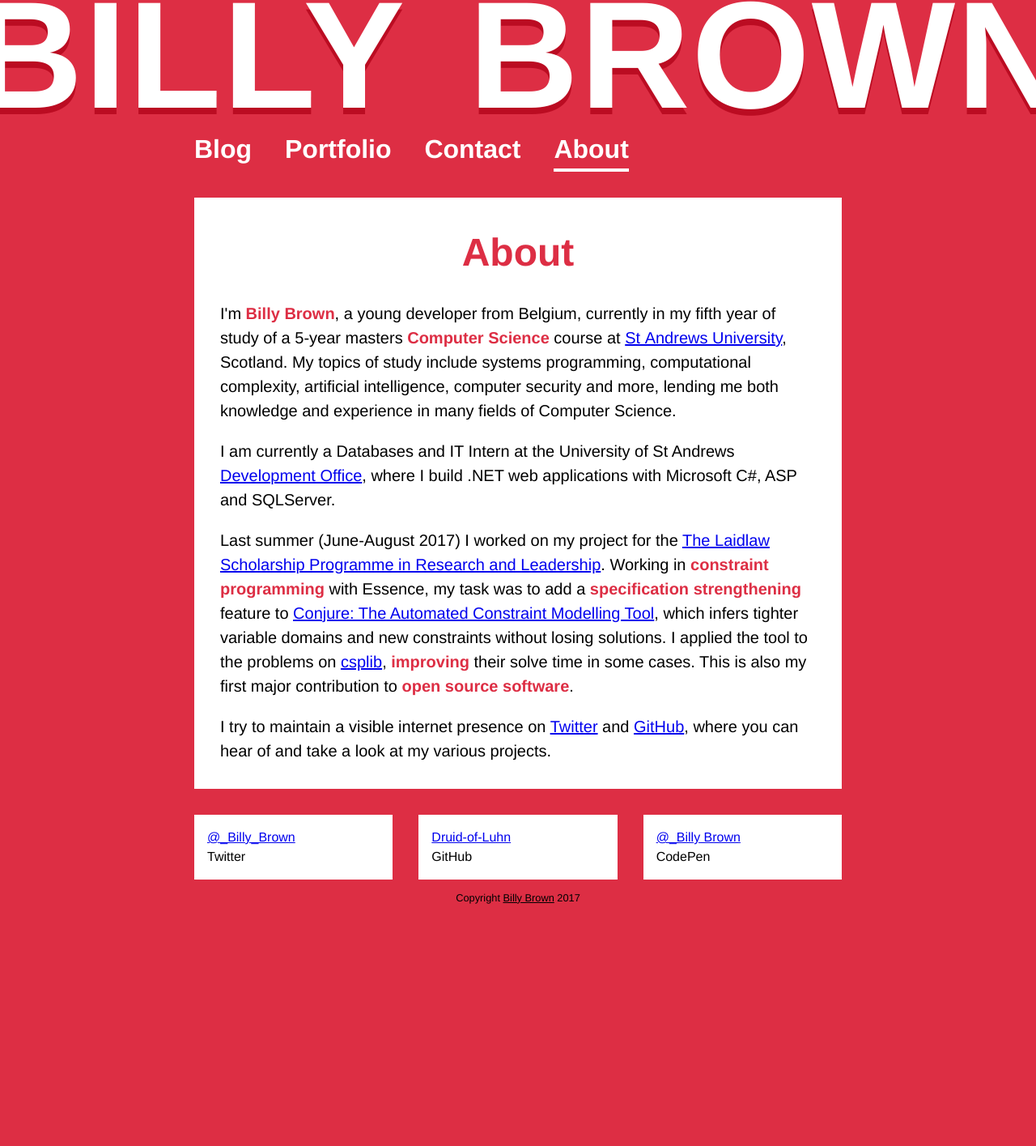
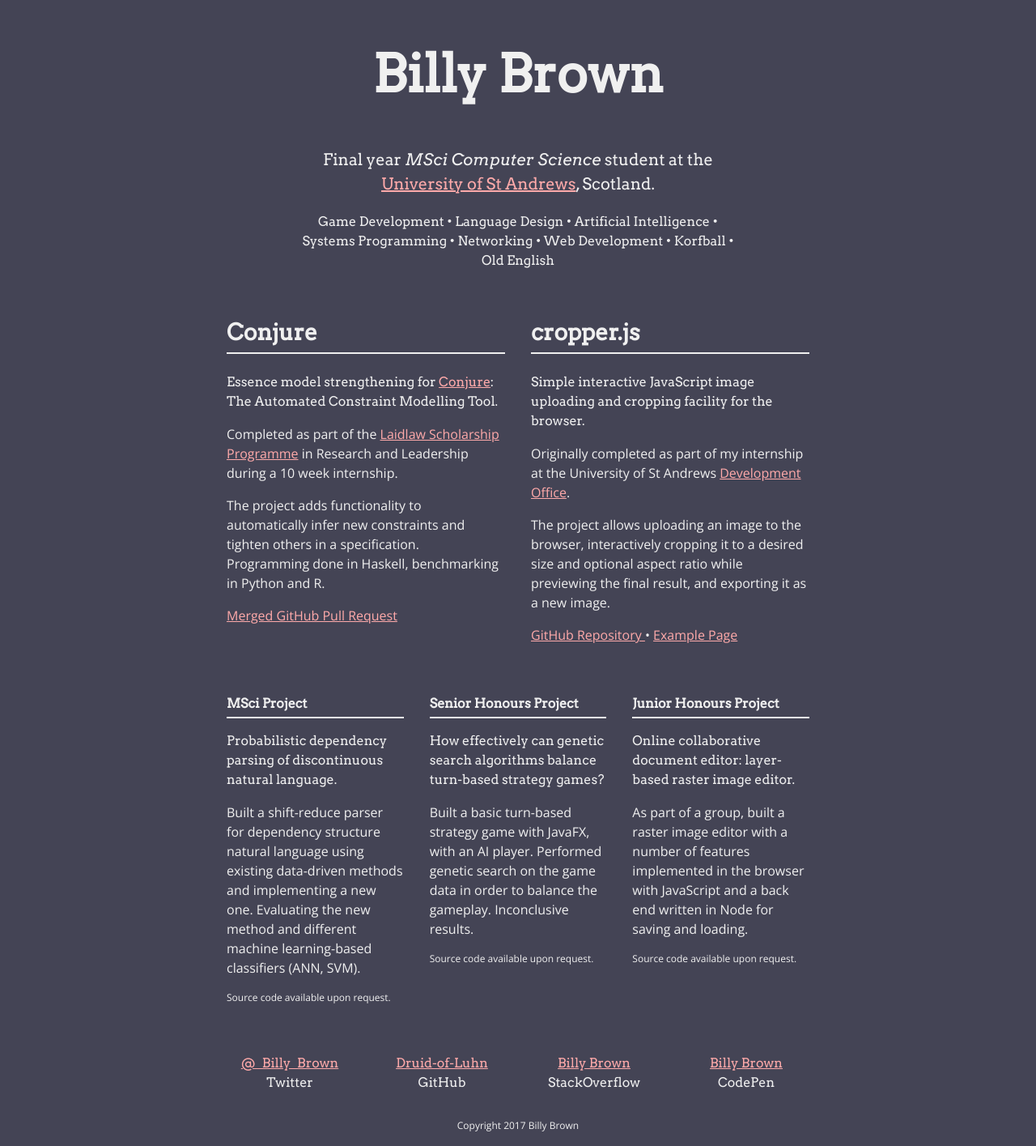
Before and after one commit to Druid-of-Luhn/druid-of-luhn.github.io, a Jekyll site: the page index.html, which Jekyll copies as it is, in a window 1280 px wide. Shown: the whole page at 81% size. Built offline with Jekyll 4.4.1, drawn with Linux system fonts in a browser that asks for light colours; before the commit the page ends 1131 px from its top, so only the background shows below that.

Commit message:
New home page

```diff
--- a/index.html
+++ b/index.html
@@ -1,13 +1,154 @@
----
-layout: default
-title: About
----
-<article class="post__content">
-    <p class="text__intro">I'm <strong>Billy Brown</strong>, a young developer from Belgium, currently in my fifth year of study of a 5-year masters <strong>Computer Science</strong> course at <a href="https://www.st-andrews.ac.uk/" title="St Andrews University">St&nbsp;Andrews University</a>, Scotland. My topics of study include systems programming, computational complexity, artificial intelligence, computer security and more, lending me both knowledge and experience in many fields of Computer Science.</p>
+<!DOCTYPE html>
+<html lang="en" role="document">
+    <head>
+        <meta charset="utf-8">
+        <meta name="viewport" content="width=device-width">
+        <meta http-equiv="X-UA-Compatible" content="IE=edge,chrome=1">
+        <meta http-equiv="X-Clacks-Overhead" content="GNU Terry Pratchett">
+        <meta name="author" content="Billy Brown">
+        <meta name="description" content="I'm Billy Brown and I am currently in my final year of an MSci degree in Computer Science at the University of St Andrews, Scotland.">
 
-    <p>I am currently a Databases and IT Intern at the University of St Andrews <a href="https://www.st-andrews.ac.uk/development/" title="St Andrews University Development Office">Development Office</a>, where I build .NET web applications with Microsoft C#, ASP and SQLServer.</p>
+        <title>Billy Brown</title>
 
-    <p>Last summer (June-August 2017) I worked on my project for the <a href="https://www.st-andrews.ac.uk/students/involve/laidlaw/">The Laidlaw Scholarship Programme in Research and Leadership</a>. Working in <strong>constraint programming</strong> with Essence, my task was to add a <strong>specification strengthening</strong> feature to <a href="https://github.com/Druid-of-Luhn/conjure">Conjure: The Automated Constraint Modelling Tool</a>, which infers tighter variable domains and new constraints without losing solutions. I applied the tool to the problems on <a href="http://csplib.org">csplib</a>, <strong>improving</strong> their solve time in some cases. This is also my first major contribution to <strong>open source software</strong>.</p>
+        <link rel="stylesheet" type="text/css" media="screen" href="style.css">
+        <link href="https://fonts.googleapis.com/css?family=Arvo:400,400i|Open+Sans:400" rel="stylesheet">
+    </head>
+    <body>
 
-    <p>I try to maintain a visible internet presence on <a href="https://twitter.com/_Billy_Brown" role="link">Twitter</a> and <a href="https://github.com/Druid-of-Luhn" role="link">GitHub</a>, where you can hear of and take a look at my various projects.</p>
-</article>
+        <header class="header">
+            <h1 class="title">Billy Brown</h1>
+
+            <p class="introduction">
+            Final year <em>MSci Computer Science</em> student at the <a href="https://www.st-andrews.ac.uk/" title="University of St Andrews website">University of St&nbsp;Andrews</a>, Scotland.
+            </p>
+
+            <ul class="interests">
+                <li>Game Development</li>
+                <li>Language Design</li>
+                <li>Artificial Intelligence</li>
+                <li>Systems Programming</li>
+                <li>Networking</li>
+                <li>Web Development</li>
+                <li>Korfball</li>
+                <li>Old English</li>
+            </ul>
+        </header>
+
+        <main>
+
+        <div class="projects-row">
+            <article class="project">
+                <h2 class="project-title">Conjure</h2>
+                <p class="project-description">
+                Essence model strengthening for <a href="https://github.com/conjure-cp/conjure" title="Conjure: The Automated Constraint Modelling Tool.">Conjure</a>: The Automated Constraint Modelling Tool.
+                </p>
+                <p>
+                Completed as part of the <a href="https://www.st-andrews.ac.uk/students/involve/laidlaw/" title="Laidlaw Scholarship Programme in Research and Leadership">Laidlaw Scholarship Programme</a> in Research and Leadership during a 10 week internship.
+                </p>
+                <p>
+                The project adds functionality to automatically infer new constraints and tighten others in a specification. Programming done in Haskell, benchmarking in Python and R.
+                </p>
+                <p>
+                <a href="https://github.com/conjure-cp/conjure/pull/379" title="Merged GitHub pull request">
+                    Merged GitHub Pull Request
+                </a>
+                </p>
+            </article>
+
+            <article class="project">
+                <h2 class="project-title">cropper.js</h2>
+                <p class="project-description">
+                Simple interactive JavaScript image uploading and cropping facility for the browser.
+                </p>
+                <p>
+                Originally completed as part of my internship at the University of St&nbsp;Andrews <a href="https://www.st-andrews.ac.uk/development/" title="University of St Andrews Development Office">Development Office</a>.
+                </p>
+                <p>
+                The project allows uploading an image to the browser, interactively cropping it to a desired size and optional aspect ratio while previewing the final result, and exporting it as a new image.
+                </p>
+                <p>
+                <a href="https://github.com/Druid-of-Luhn/cropper.js" title="GitHub repository">
+                    GitHub Repository
+                </a>
+                •
+                <a href="http://billy-brown.net/cropper.js/example.html" title="cropper.js example">
+                    Example Page
+                </a>
+                </p>
+            </article>
+        </div>
+
+        <div class="projects-row">
+            <article class="project">
+                <h2 class="project-title-small">MSci Project</h2>
+                <p class="project-description">
+                Probabilistic dependency parsing of discontinuous natural language.
+                </p>
+                <p>
+                Built a shift-reduce parser for dependency structure natural language using existing data-driven methods and implementing a new one. Evaluating the new method and different machine learning-based classifiers (ANN, SVM).
+                </p>
+                <p class="small-text">Source code available upon request.</p>
+            </article>
+
+            <article class="project">
+                <h2 class="project-title-small">Senior Honours Project</h2>
+                <p class="project-description">
+                How effectively can genetic search algorithms balance turn-based strategy games?
+                </p>
+                <p>
+                Built a basic turn-based strategy game with JavaFX, with an AI player. Performed genetic search on the game data in order to balance the gameplay. Inconclusive results.
+                </p>
+                <p class="small-text">Source code available upon request.</p>
+            </article>
+
+            <article class="project">
+                <h2 class="project-title-small">Junior Honours Project</h2>
+                <p class="project-description">
+                Online collaborative document editor: layer-based raster image editor.
+                </p>
+                <p>
+                As part of a group, built a raster image editor with a number of features implemented
+                in the browser with JavaScript and a back end written in Node for saving and loading.
+                </p>
+                <p class="small-text">Source code available upon request.</p>
+            </article>
+        </div>
+
+        </main>
+
+        <footer class="footer">
+            <ul class="links">
+                <li>
+                    <a href="https://twitter.com/_Billy_Brown" title="Twitter: @_Billy_Brown">
+                        @_Billy_Brown
+                    </a>
+                    <br>
+                    Twitter
+                </li>
+                <li>
+                    <a href="https://github.com/Druid-of-Luhn" title="GitHub: Druid-of-Luhn">
+                        Druid-of-Luhn
+                    </a>
+                    <br>
+                    GitHub
+                </li>
+                <li>
+                    <a href="https://stackoverflow.com/users/1406083/billy-brown" title="StackOverflow: Billy Brown">
+                        Billy Brown
+                    </a>
+                    <br>
+                    StackOverflow
+                </li>
+                <li>
+                    <a href="https://codepen.io/_Billy_Brown" title="CodePen: Billy Brown">
+                        Billy Brown
+                    </a>
+                    <br>
+                    CodePen
+                </li>
+            </ul>
+            <p class="small-text">Copyright 2017 Billy Brown</p>
+        </footer>
+
+    </body>
+</html>
--- /dev/null
+++ b/style.css
@@ -0,0 +1,128 @@
+* {
+    box-sizing: inherit;
+}
+
+html {
+    box-sizing: border-box;
+}
+
+body {
+    background-color: #444455;
+    color: #f0f0f0;
+    font-family: "Open Sans", sans-serif;
+    line-height: 1.5;
+    margin: 1em auto;
+    max-width: 45em;
+    padding: 0;
+}
+
+a {
+    color: #ffaaaa;
+}
+
+code {
+    font-size: 1.25em;
+}
+
+h1,
+h2,
+.header,
+.project-description,
+.links {
+    font-family: "Arvo", "Open Sans", sans-serif;
+}
+
+.header {
+    margin: 0 auto;
+    max-width: 36em;
+    text-align: center;
+}
+
+.title {
+    font-size: 4em;
+}
+
+.introduction {
+    font-size: 1.25em;
+}
+
+.interests,
+.links {
+    padding: 0;
+}
+
+.interests li {
+    display: inline-block;
+}
+
+.interests li:not(:last-child):after {
+    content: ' •';
+}
+
+.projects-row {
+    display: flex;
+}
+
+.project {
+    flex: 1;
+    margin: 1em;
+}
+.project-title,
+.project-title-small {
+    border-bottom: 2px solid #f0f0f0;
+    padding-bottom: 4px;
+}
+
+.project-title {
+    font-size: 1.75em;
+}
+
+.project-title-small {
+    font-size: 1em;
+}
+
+.small-text {
+    font-size: 0.75em;
+}
+
+.footer {
+    text-align: center;
+}
+
+.links {
+    align-content: stretch;
+    display: flex;
+    list-style: none;
+}
+
+.links li {
+    flex: 1;
+    margin: 1em;
+}
+
+.project:first-child,
+.links li:first-child {
+    margin-left: 0;
+}
+
+.project:last-child,
+.links li:last-child {
+    margin-right: 0;
+}
+
+
+@media (max-width: 45em) {
+    body {
+        margin: 1em;
+    }
+
+    .projects-row,
+    .links {
+        display: block;
+    }
+
+    .project,
+    .links li {
+        margin: 1em 0;
+    }
+}
```
